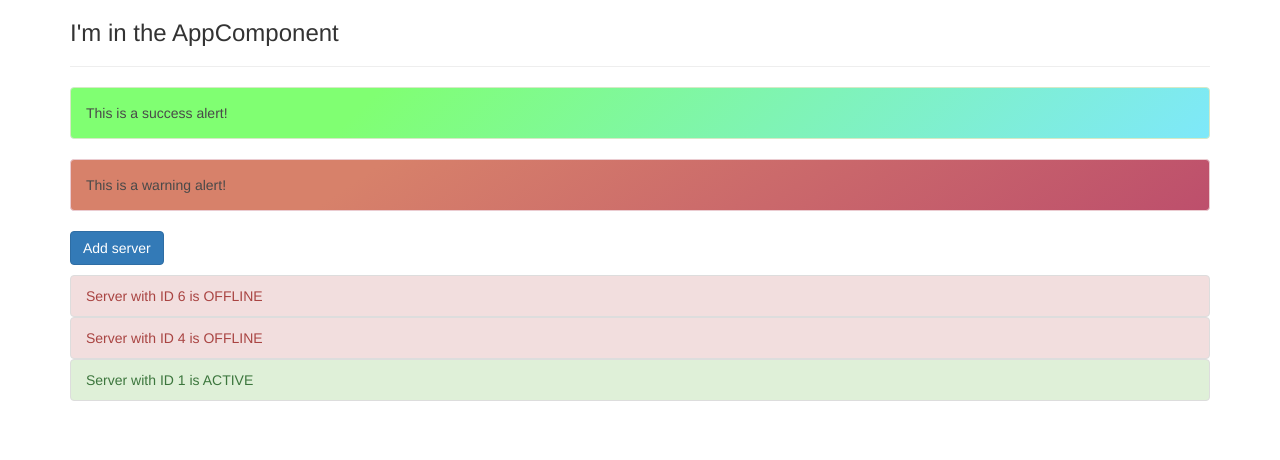
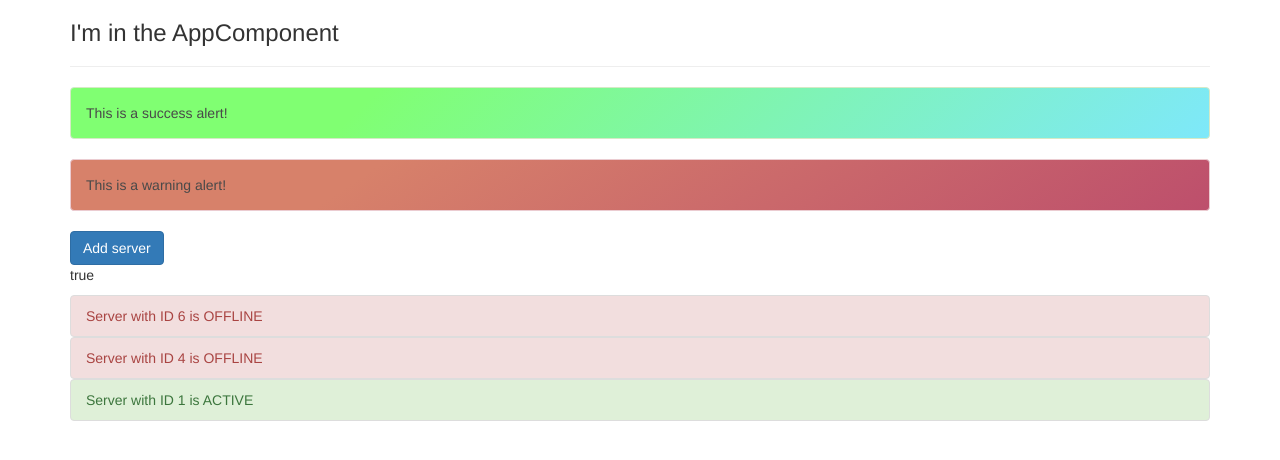
Before and after one commit to meowto16/angular-complete-guide, an Angular app in the folder my-first-app/: page / in a window 1280 px wide. Shown: the top 460 px of the page. Built offline with nearby package versions, Linux system fonts and the light colour scheme.

Commit message:
Lesson 029. Property binding vs String Interpolation. Completed

```diff
--- a/my-first-app/src/app/servers/servers.component.html
+++ b/my-first-app/src/app/servers/servers.component.html
@@ -2,6 +2,7 @@
   <div class="col-xs-12">
     <div class="mb-3">
       <button class="btn btn-primary" [disabled]="!allowNewServer">Add server</button>
+      <p [innerText]="allowNewServer"></p>
     </div>
   </div>
   <div class="col-xs-12">
--- a/my-first-app/src/app/servers/servers.component.ts
+++ b/my-first-app/src/app/servers/servers.component.ts
@@ -1,4 +1,4 @@
-import { Component, OnInit } from '@angular/core';
+import { Component, OnInit } from '@angular/core'
 
 @Component({
   selector: 'app-servers',
@@ -15,6 +15,6 @@ export class ServersComponent implements OnInit {
   }
 
   ngOnInit(): void {
+
   }
-
 }
```
Also changed, not shown: 3 other files (tests, documents, lock files or other folders).
